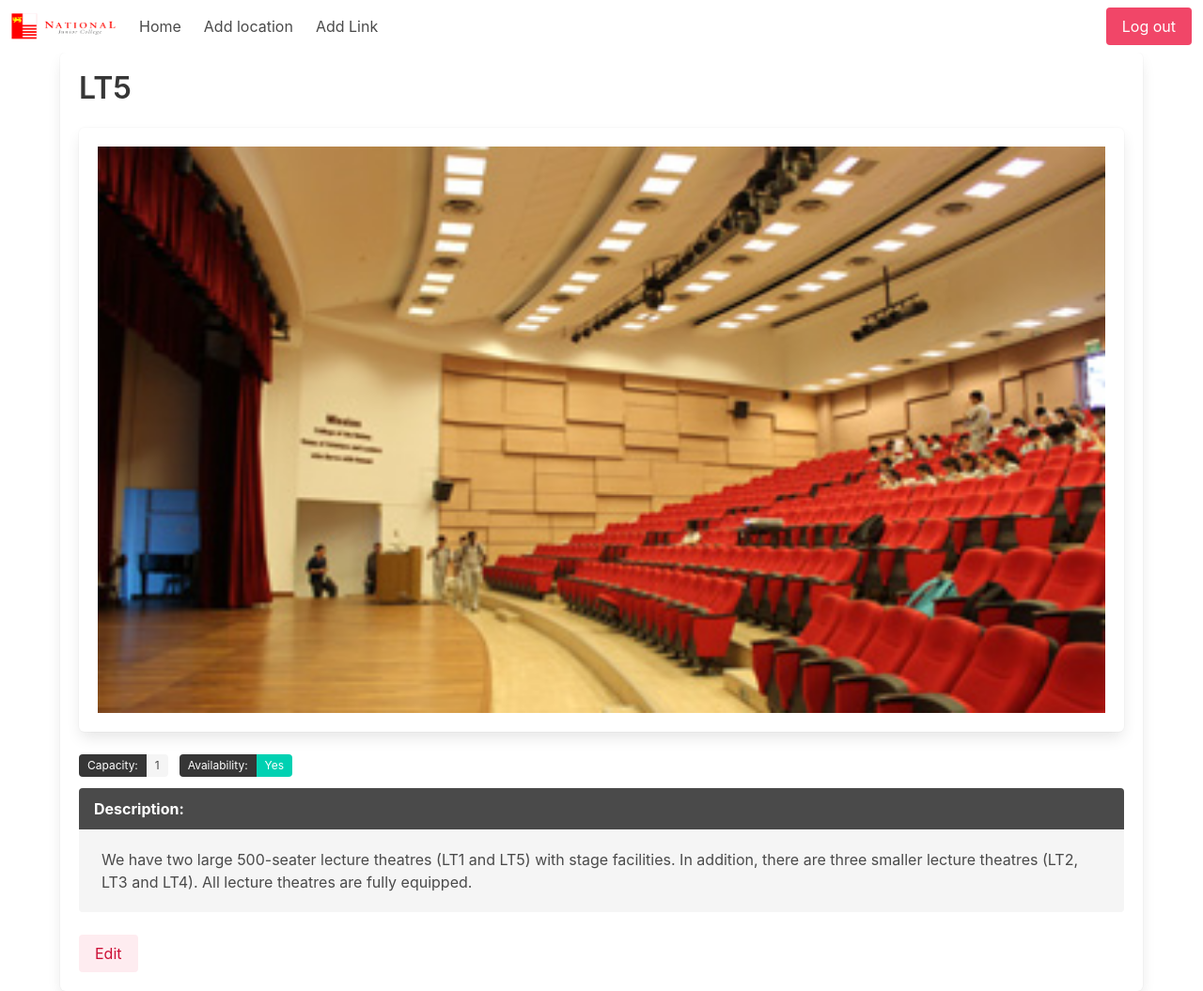
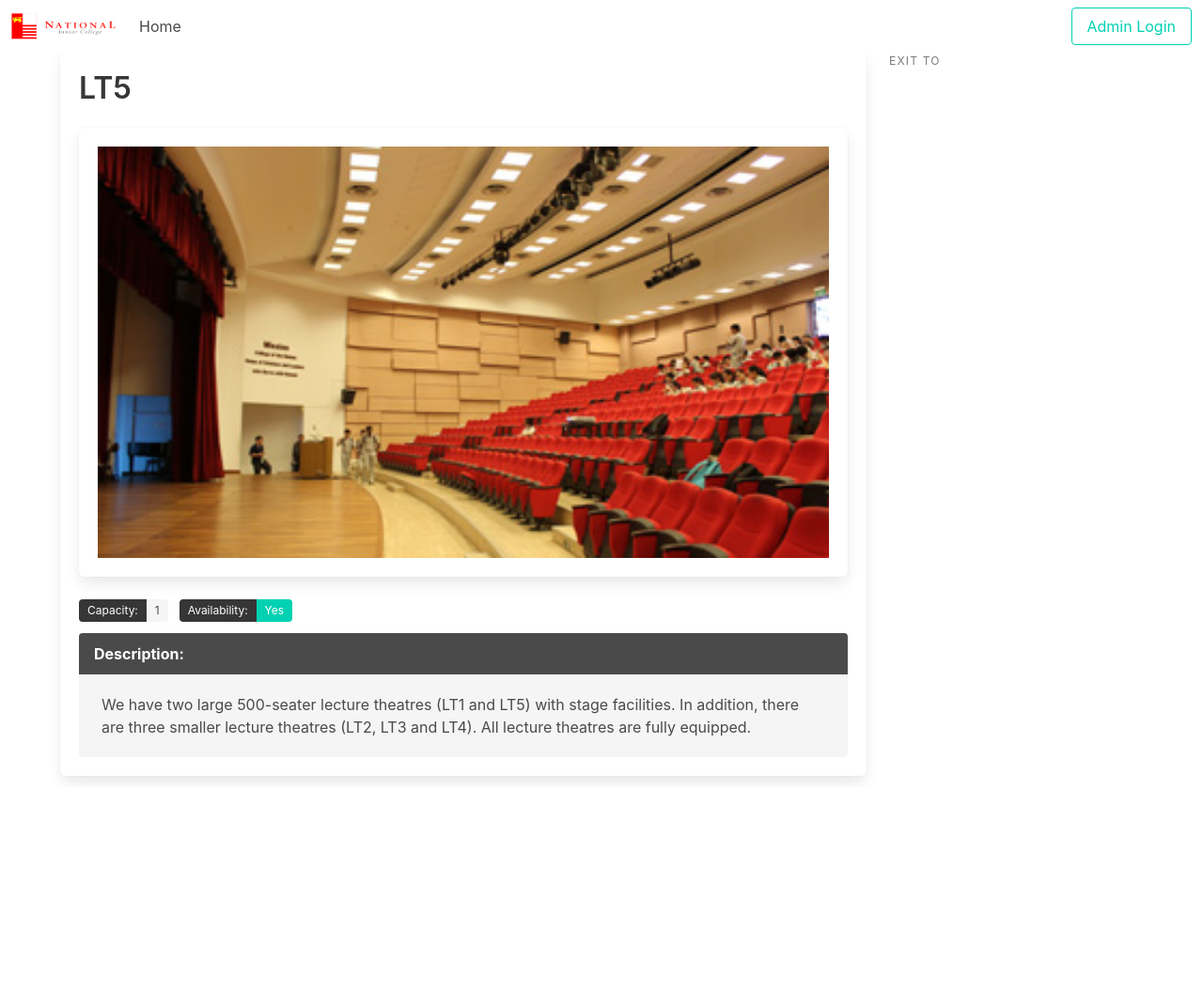
Before and after one commit to 12458/Web-App-Project, a Flask app: page /view_location/LT5 in a window 1280 px wide. Shown: the whole page at 94% size. After the commit the page ends 832 px from the top, so only its background shows below. Run offline with Flask 2, Linux system fonts and the light colour scheme; data comes from the database, SQL or seed files in the repository; both versions use the stored data as it was after the commit; some libraries are stand-ins or nearby versions.

Commit message:
Update UI

```diff
--- a/templates/main.html
+++ b/templates/main.html
@@ -73,7 +73,6 @@
             </div>
         </div>
     </nav>
-    </section>
     <div class="container">
         <div class="columns is-multiline">
             {% for place in places %}
--- a/templates/view_place.html
+++ b/templates/view_place.html
@@ -19,6 +19,7 @@
 </head>
 
 <body>
+    <!-- START NAV -->
     <nav class="navbar" role="navigation" aria-label="main navigation">
         <div class="navbar-brand">
             <a class="navbar-item" href="/">
@@ -38,26 +39,40 @@
                 <a class="navbar-item" href="{{url_for('home')}}">
                     Home
                 </a>
+                {% if session['logged_in'] %}
                 <a class="navbar-item" href="{{url_for('show_add_location_form')}}">
                     Add location
                 </a>
                 <a class="navbar-item" href="{{url_for('show_add_link')}}">
                     Add Link
                 </a>
+                {% endif %}
             </div>
 
             <div class="navbar-end">
                 <div class="navbar-item">
+                    {% if session['logged_in'] %}
                     <div class="buttons">
-                        <a class="button is-danger" href="{{url_for('logout')}}">
-                            Log out
+                        <a class="button is-outlined is-danger" href="{{url_for('logout')}}">
+                            Logout
                         </a>
                     </div>
+                    {% else %}
+                    <div class="buttons">
+                        <a class="button is-outlined is-primary" href="{{url_for('login')}}">
+                            Admin Login
+                        </a>
+                    </div>
+                    {% endif %}
                 </div>
             </div>
         </div>
     </nav>
+    <!-- END NAV -->
+
     <div class="container">
+        <div class="columns">
+            <div class="column is-9 ">
                 <div class="box">
                     <h1 class="title">
                         <p>{{place["Name"]}}</p>
@@ -90,41 +105,29 @@
                                 {{place["Description"]}}
                             </div>
                         </article>
-
+                        {% if session['logged_in']%}
                         <div class="buttons">
                             <a class="button is-danger is-light"
                                 href="{{ url_for('edit_location', location=place['Name']) }}">Edit</a>
-                    {% if exitFlag != 0 %}
-                    <div>
-                        <form href="{{ url_for('change_location', location=place['Name']) }}" method="post"
-                            enctype="multipart/form-place">
-                            {% if request.form["submit"] is undefined %}
-                            <div class="field has-addons">
-                                <div class="control is-expanded">
-                                    <div class="select is-fullwidth">
-                                        <select name="exit">
-                                            {% for location in linked_locations %}
-                                            <option value="{{ location['location2'] }}">{{ location["location2"] }}
-                                            </option>
-                                            {% endfor %}
-                                        </select>
+                        </div>
+                        {% endif %}
+                    </section>
                 </div>
             </div>
-                                <div class="control">
-                                    <button type="submit" name="submit" value="submit" class="button is-primary">Confirm
-                                        Location</button>
+            <div class="column is-3 ">
+                <aside class="menu is-hidden-mobile">
+                    <p class="menu-label">
+                        Exit to
+                    </p>
+                    <ul class="menu-list">
+                        {% for location in linked_locations %}
+                        <li><a
+                                href="{{url_for('view_location',location=location['location2'])}}">{{ location['location2'] }}</a>
+                        </li>
+                        {% endfor %}
+                    </ul>
+                </aside>
             </div>
-                            </div>
-                            {% endif %}
-                        </form>
-                        {% if request.form["submit"] is not undefined %}
-                        <a class="button is-success"
-                            href="{{ url_for('view_location', location=request.form['exit']) }}">Exit</a>
-                        {% endif %}
-                    </div>
-                    {% endif %}
-                </div>
-            </section>
         </div>
     </div>
 </body>
```
Also changed, not shown: templates/add_link.html (+15 -2 lines), templates/add_place.html (+14 -2 lines), templates/edit_place.html (+14 -2 lines), database.db. Lines whose indentation alone changed are shown as unchanged.
